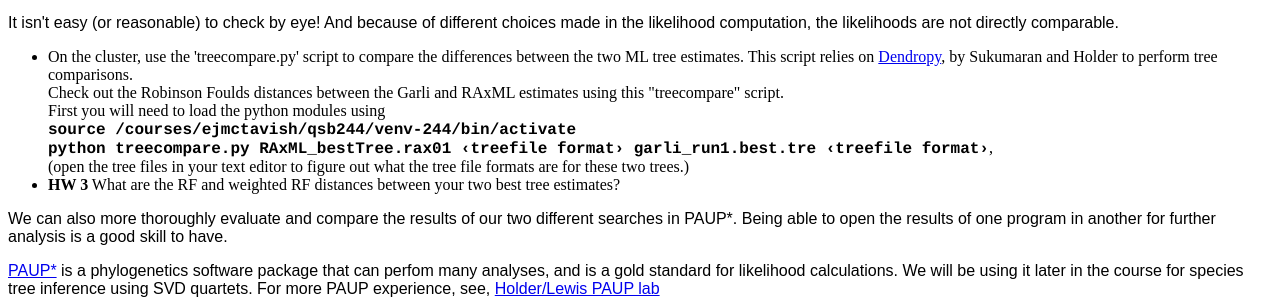
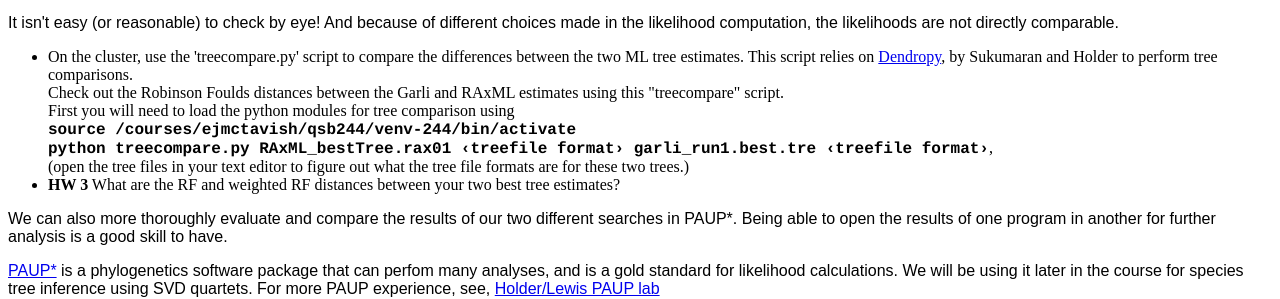
Before and after one commit to McTavishLab/GradPhylo, a Jekyll site: the page docs/MLsearchLab.html, which Jekyll copies as it is, in a window 1280 px wide and 900 px high, scrolled down 3569 px. Shown: the part 158-457 px from the top of the window. Built offline with Jekyll 4.4.1, drawn with Linux system fonts in a browser that asks for light colours.

Commit message:
fix refs

```diff
--- a/docs/MLsearchLab.html
+++ b/docs/MLsearchLab.html
@@ -260,7 +260,7 @@ It isn't easy (or reasonable) to check by eye! And because of different choices
 
 Check out the Robinson Foulds distances between the Garli and RAxML estimates using this "treecompare" script.
 <br>
-First you will need to load the python modules using <br>
+First you will need to load the python modules for tree comparison using <br>
 <span class="command">source /courses/ejmctavish/qsb244/venv-244/bin/activate</span><br>
 
 <span class="command">python treecompare.py RAxML_bestTree.rax01 &lsaquo;treefile format&rsaquo; garli_run1.best.tre &lsaquo;treefile format&rsaquo;</span>,<br>
```
